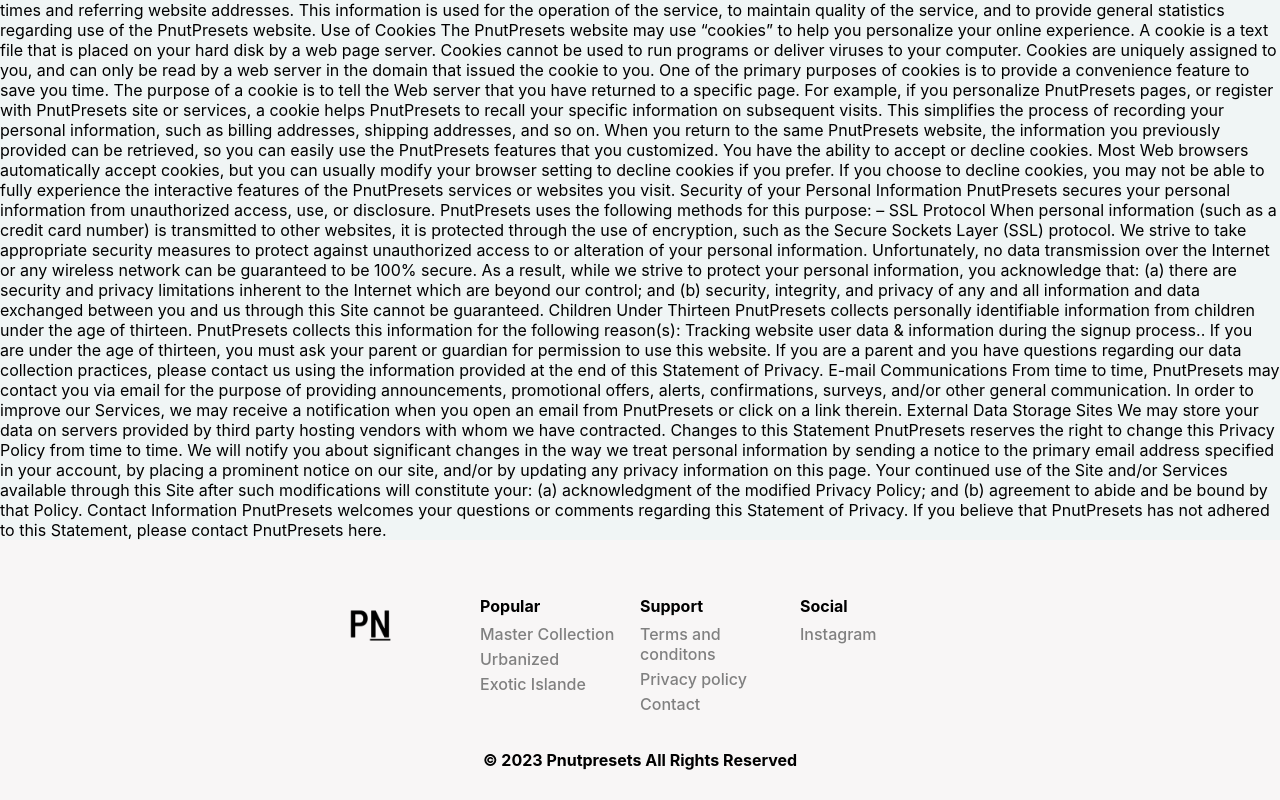
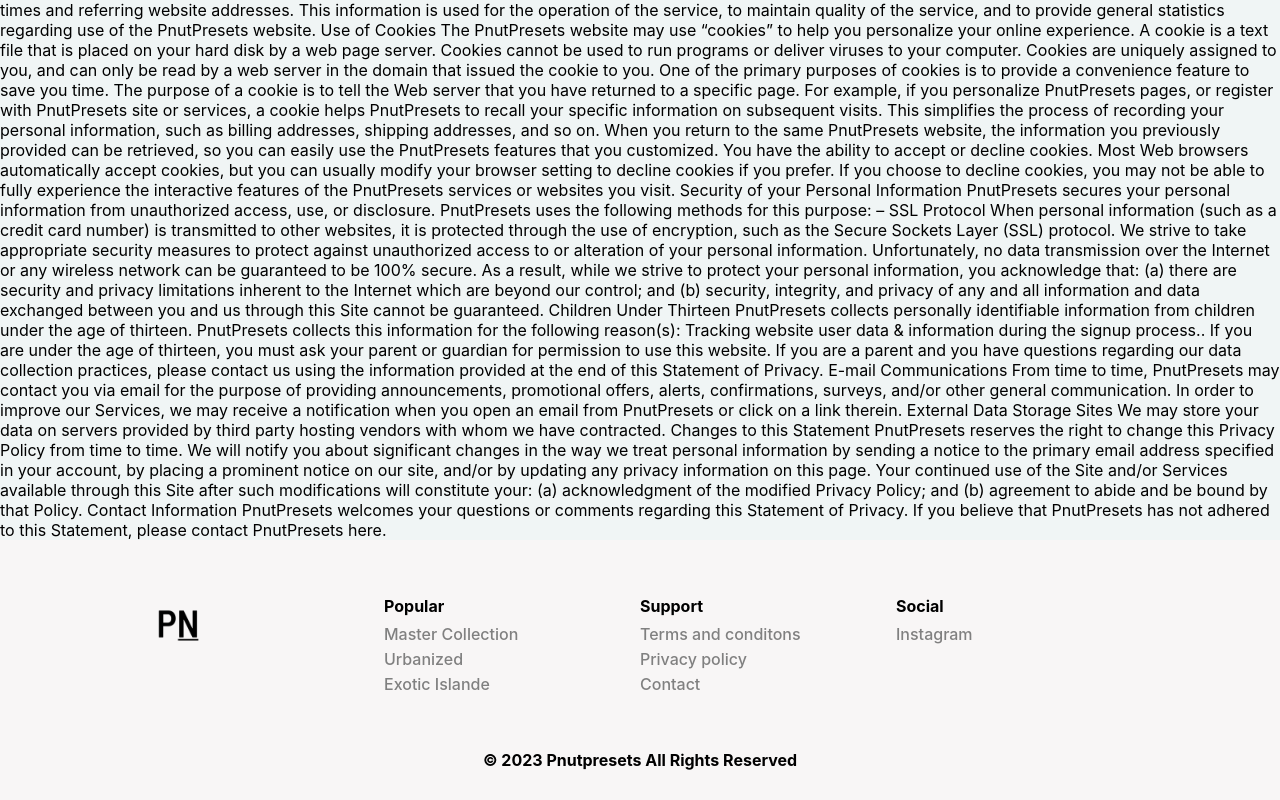
Before and after one commit to thethanyliu/lightroom-presets-storefront, a Next.js app: page /privacy-policy in a window 1280 px wide. Shown: the part 460-1260 px from the top of the page. Built offline with nearby package versions, Linux system fonts and the light colour scheme; no server answers.

Commit message:
updated footer css

```diff
--- a/src/components/Footer.module.css
+++ b/src/components/Footer.module.css
@@ -61,6 +61,7 @@
     display: grid;
     grid-template-columns: repeat(4, minmax(0, 1fr));
     height: 180px;
+    padding: 1rem 8rem 0 8rem;
   }
 
   .footerLogo {
@@ -68,7 +69,7 @@
   }
 }
 
-@media (min-width: 976px) {
+@media (min-width: 1440px) {
   .container {
     padding: 1rem 20rem 0 20rem;
   }
```
